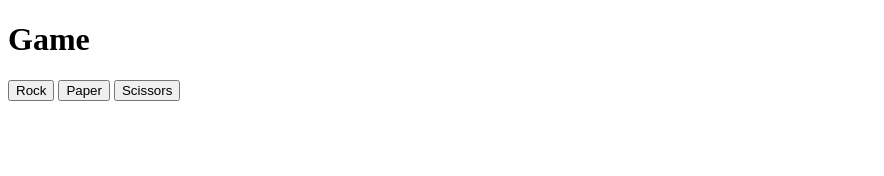
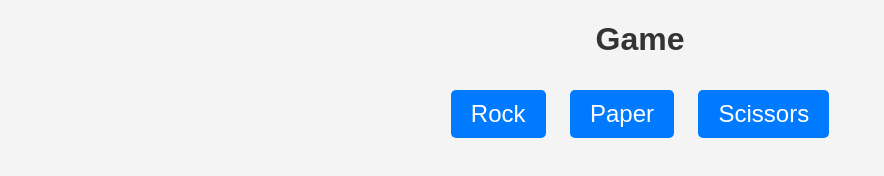
Before and after one commit to SuzaalT/RPS, a plain HTML site: page index.html in a window 1280 px wide. Shown: the whole page, without its empty margins (0-884 px from the left). Drawn offline with Linux system fonts and the light colour scheme.

Commit message:
the javascript is up and running

```diff
--- a/index.html
+++ b/index.html
@@ -4,7 +4,7 @@
     <meta charset="UTF-8" />
     <meta name="viewport" content="width=device-width, initial-scale=1.0" />
     <title>Rock Paper Scissors</title>
-    <style></style>
+    <link rel="stylesheet" href="style.css" />
   </head>
   <body>
     <h1>Game</h1>
@@ -23,7 +23,7 @@
       Paper
     </button>
     <button
-      onclick=" playgame('Scissors');
+      onclick=" playgame('scissors');
 
     "
     >
--- a/script.js
+++ b/script.js
@@ -4,49 +4,32 @@ function playgame(playermove){
 
   if(playermove === 'rock'){
     if(computerMove === 'paper'){
-      result = 'You lose'
+      result = 'You lose';
     }else if ( computerMove  === 'rock'){
-      result = 'Its a Tie'
+      result = 'Its a tie';
     }else if ( computerMove === 'scissors'){
-      result = ' You lost'
+      result = ' You lost';
     }
   }else if (playermove === 'scissors'){
     if(computerMove === 'rock '){
-      result = 'you lose'
-    }else if ( playermove === 'scissors'){
-      result = 'Its a Tie'
-    }else if ( playermove === 'paper'){
-      result = ' You Win'
+      result = 'you lose';
+    }else if ( computerMove === 'scissors'){
+      result = 'Its a Tie';
+    }else if ( computerMove === 'paper'){
+      result = ' You Win';
     }
   }else if (playermove === 'paper'){
     if (computerMove === 'scissors'){
-      result = 'You lose'
+      result = 'You lose';
     } else if ( computerMove === 'paper'){
-      result = 'Its a Tie'
+      result = 'Its a Tie';
     } else if ( computerMove === 'rock'){
-      result = ' You Win'
+      result = ' You Win';
     }
-    alert (` You picked ${playermove}. Computer picked ${computerMove}.${result}`);
+
   }
+  alert (` You picked ${playermove}. Computer picked ${computerMove}.${result}`);
 }
-
-
-
-
-
-
-
-
-
-
-
-
-
-
-
-
-
-
 
 
 
--- /dev/null
+++ b/style.css
@@ -0,0 +1,27 @@
+body {
+  font-family: Arial, sans-serif;
+  text-align: center;
+  background-color: #f4f4f4;
+  margin: 0;
+  padding: 0;
+}
+
+h1 {
+  color: #333;
+}
+
+button {
+  font-size: 1.5rem;
+  padding: 10px 20px;
+  margin: 10px;
+  cursor: pointer;
+  background-color: #007bff;
+  color: #fff;
+  border: none;
+  border-radius: 5px;
+  transition: background-color 0.3s ease;
+}
+
+button:hover {
+  background-color: #0056b3;
+}
```
